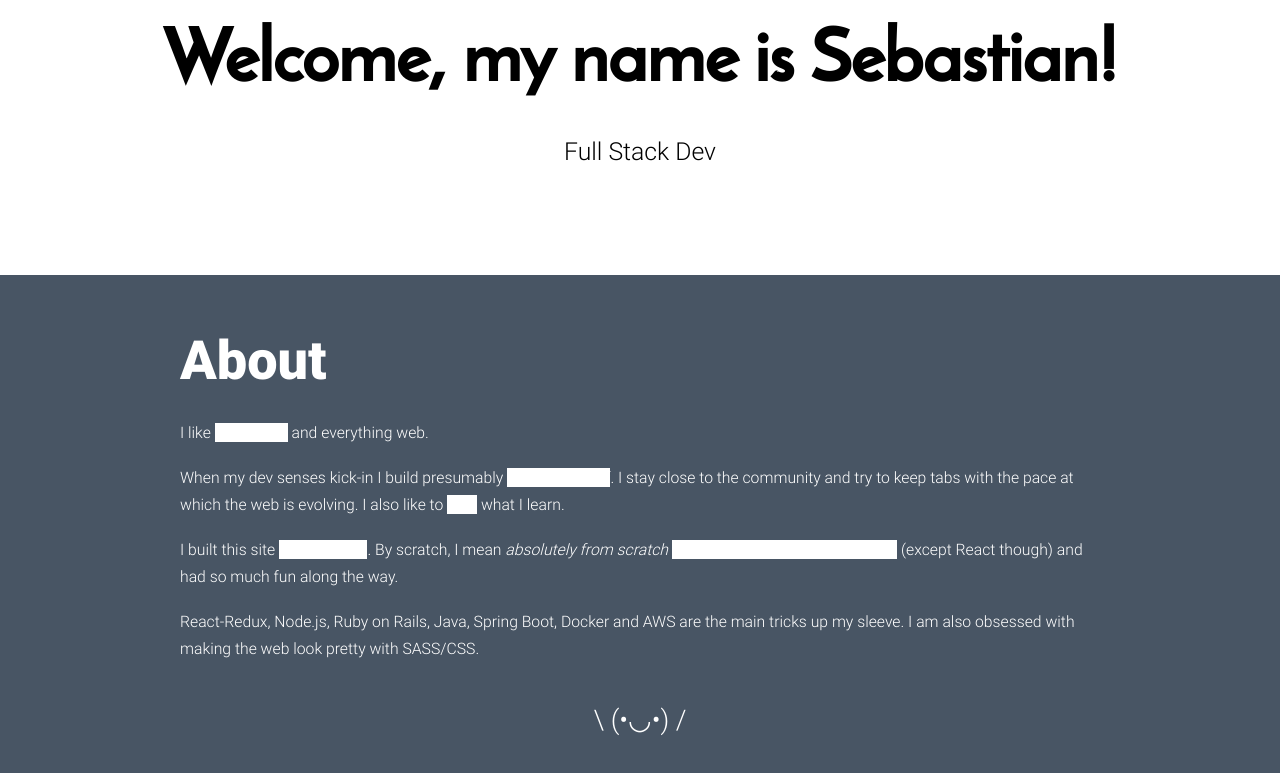
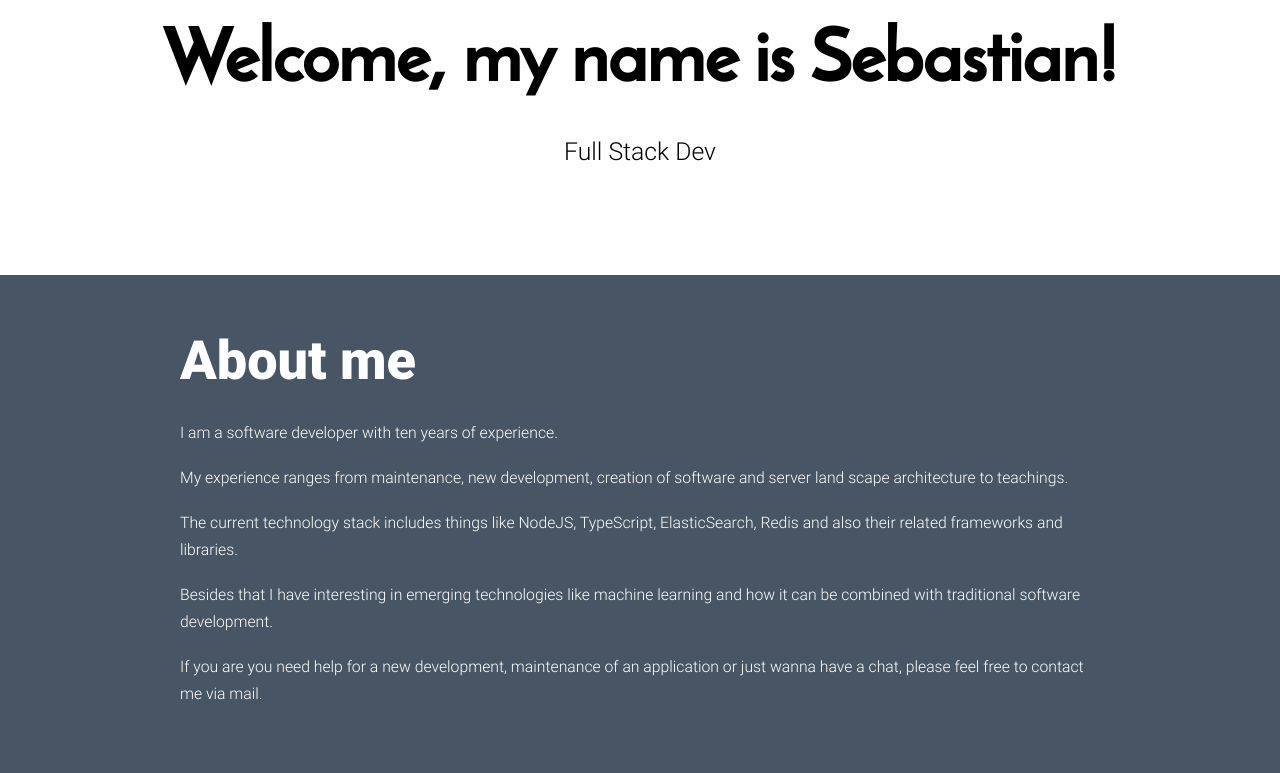
Before and after one commit to Ecostack/ecostack.github.io, a React (Create React App) app: page / in a window 1280 px wide. Shown: the part 525-1298 px from the top of the page. Built offline with nearby package versions, Linux system fonts and the light colour scheme.

Commit message:
Another commit

```diff
--- a/src/pages/AboutPage/index.js
+++ b/src/pages/AboutPage/index.js
@@ -3,10 +3,6 @@ import React from 'react';
 import ScrollToNext from '../../components/ScrollToNext/index'
 
 import './style.scss'
-
-// const {
-//     theme: { colorPrimary, colorHighlight, bgPrimary, textPrimary }
-//   } = context;
 
 export default class AboutPage extends React.Component {
 
@@ -37,35 +33,20 @@ export default class AboutPage extends React.Component {
                 `}
               </style>
               <div className="content-grid">
-                <h1 style={{ color: this.style.colorPrimary }}>About</h1>
+                <h1 style={{ color: this.style.colorPrimary }}>About me</h1>
                 <div className="about-wrapper">
                   <div className="about-content" style={{ color: this.style.textPrimary }}>
-                    <p>
-                      I like <span className="highlight">JavaScript</span> and
-                      everything web.
-                    </p>
-                    <p>
-                      When my dev senses kick-in I build presumably{' '}
-                      <span className="highlight"> awesome stuff</span>. I stay close to
-                      the community and try to keep tabs with the pace at which the web
-                      is evolving. I also like to{' '}
-                      <span className="highlight">blog</span> what I learn.
-                    </p>
-                    <p>
-                      I built this site <span className="highlight">from scratch</span>.
-                      By scratch, I mean <i>absolutely from scratch</i>{' '}
-                      <span className="highlight">
-                        without any UI library/framework
-                      </span>{' '}
-                      (except React though) and had so much fun along the way.
-                    </p>
-                    <p>
-                      React-Redux, Node.js, Ruby on Rails, Java, Spring Boot, Docker and
-                      AWS are the main tricks up my sleeve. I am also obsessed with making the web look pretty with SASS/CSS.
-                    </p>
-                    <p className="text-emoji" style={{ color: this.style.colorPrimary }}>
-                      \ (•◡•) /
-                    </p>
+                  <p>I am a software developer with ten years of experience.</p>
+
+<p>My experience ranges from maintenance, new development, creation of software and server land scape architecture to teachings.</p>
+
+<p>The current technology stack includes things like NodeJS, TypeScript, ElasticSearch, Redis and also their related frameworks and libraries.</p>
+
+<p>Besides that I have interesting in emerging technologies like machine learning and how it can be combined with traditional software development.</p>
+
+<p>If you are you need help for a new development, maintenance of an application or just wanna have a chat, please feel free to contact me via mail.</p>
+
+
                   </div>
                 </div>
               </div>
```
Also changed, not shown: 2 other files (tests, documents, lock files or other folders).
